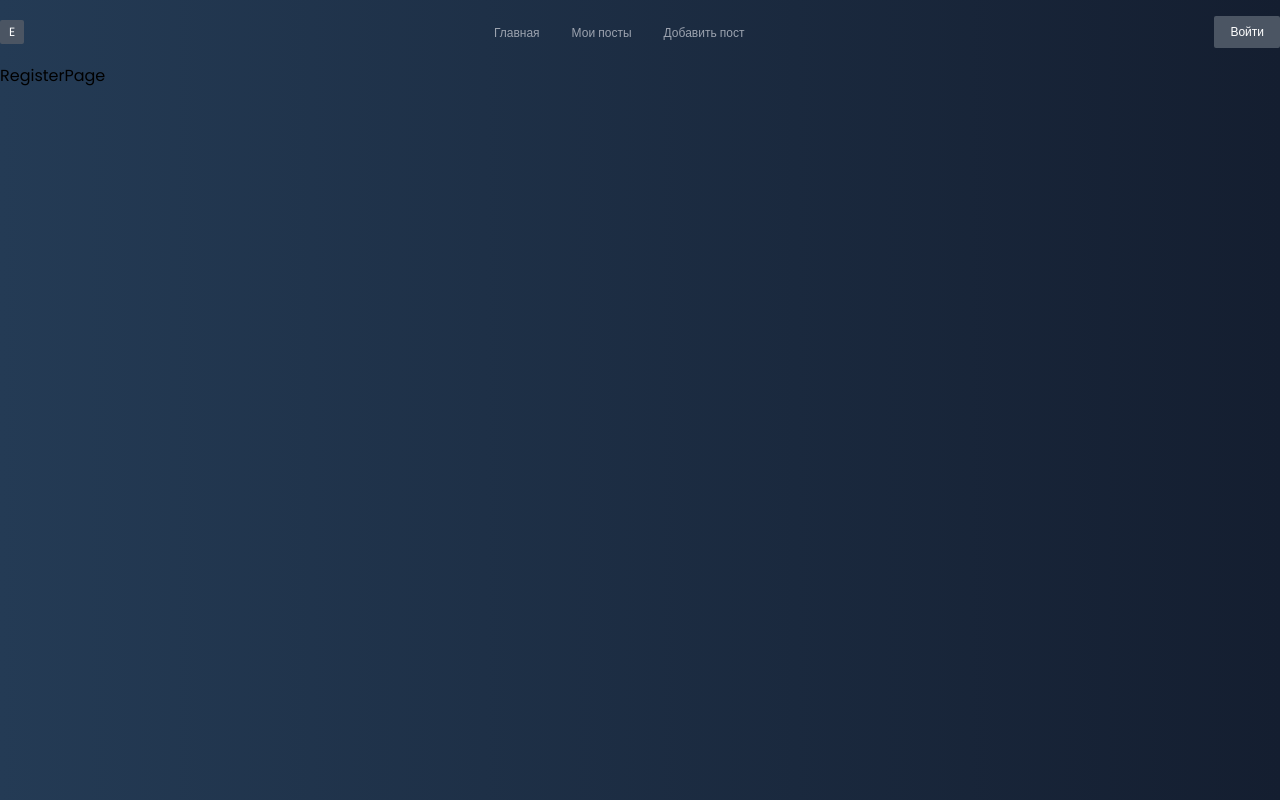
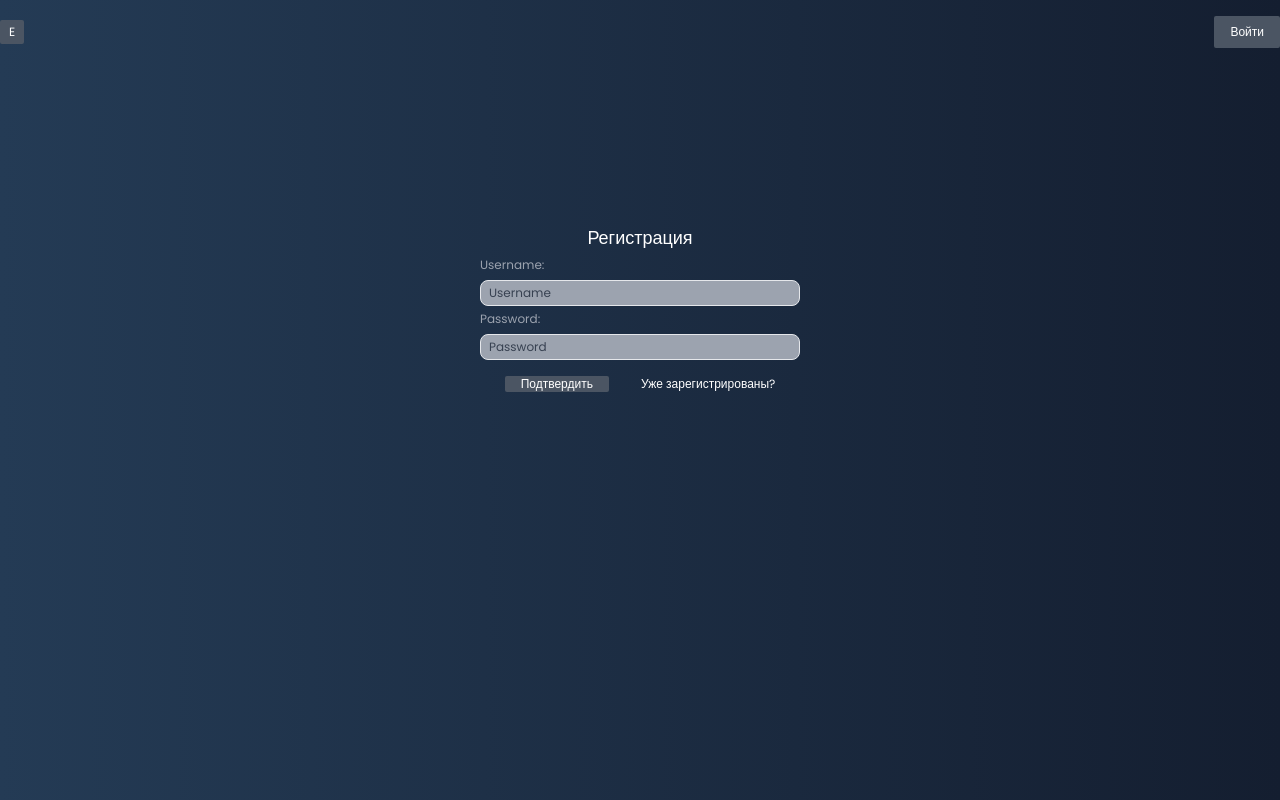
Before and after one commit to Andrsand/mern_blog, a React (Create React App) app in the folder client/: page /register in a window 1280 px wide. Built offline with nearby package versions, Linux system fonts and the light colour scheme.

Commit message:
feature: Authentication Simulation
* Creation of authorization and registration forms in LoginPage.jsx and RegisterPage.jsx

```diff
--- a/client/src/components/Navbar.jsx
+++ b/client/src/components/Navbar.jsx
@@ -2,6 +2,8 @@
 import { Link, NavLink } from 'react-router-dom'
 
 export const Navbar = () => {
+    const isAuth = false
+
     const activeStyles = {
         color: 'white',
     }
@@ -12,6 +14,8 @@
                 E
             </span>
 
+            {
+                isAuth && (
                     <ul className="flex gap-8">
                         <li>
                             <NavLink
@@ -50,9 +54,20 @@
                             </NavLink>
                         </li>
                     </ul>
+                )
+            }
+
+
+
+
 
             <div className='flex justify-center items-center bg-gray-600 text-xs text-white rounded-sm px-4 py-2'>
-                <button>Войти</button>
+                {isAuth ? (
+                    <button>Выйти</button>
+                ) : (
+                    <Link to={'/login'}>Войти</Link>
+                )}
+
             </div>
 
         </div>
--- a/client/src/pages/LoginPage.jsx
+++ b/client/src/pages/LoginPage.jsx
@@ -1,9 +1,49 @@
 import React from 'react'
+import { Link } from 'react-router-dom'
 
 export const LoginPage = () => {
     return (
-        <div>
-            LoginPage
-        </div>
+        <form
+            onSubmit={e => e.preventDefault()}
+            className='w-1/4 h-60 mx-auto mt-40'
+        >
+            <h1 className='text-lg text-white text-center'>Авторизация</h1>
+
+            <label className='text-xs text-gray-400'>
+                Username:
+                <input
+                    type={'text'}
+                    placeholder='Username'
+                    className='mt-1 text-black w-full rounded-lg bg-gray-400 border py-1 px-2 text-xs outline-none placeholder:text-gray-700'
+                />
+
+            </label>
+
+            <label className='text-xs text-gray-400'>
+                Password:
+                <input
+                    type={'password'}
+                    placeholder='Password'
+                    className='mt-1 text-black w-full rounded-lg bg-gray-400 border py-1 px-2 text-xs outline-none placeholder:text-gray-700'
+                />
+
+            </label>
+
+            <div className='flex gap-8 justify-center mt-4'>
+                <button
+                    type='submit'
+                    className='flex justify-center items-center text-xs text-white bg-gray-600 rounded-sm py-w px-4'
+                >
+                    Войти
+                </button>
+                <Link
+                    to='/register'
+                    className="flex justify-center items-center text-xs text-white"
+                >
+                    Нет аккаунта?
+                </Link>
+            </div>
+
+        </form>
     )
 }
--- a/client/src/pages/RegisterPage.jsx
+++ b/client/src/pages/RegisterPage.jsx
@@ -1,9 +1,49 @@
 import React from 'react'
+import { Link } from 'react-router-dom'
 
 export const RegisterPage = () => {
     return (
-        <div>
-            RegisterPage
-        </div>
+        <form
+            onSubmit={e => e.preventDefault()}
+            className='w-1/4 h-60 mx-auto mt-40'
+        >
+            <h1 className='text-lg text-white text-center'>Регистрация</h1>
+
+            <label className='text-xs text-gray-400'>
+                Username:
+                <input
+                    type={'text'}
+                    placeholder='Username'
+                    className='mt-1 text-black w-full rounded-lg bg-gray-400 border py-1 px-2 text-xs outline-none placeholder:text-gray-700'
+                />
+
+            </label>
+
+            <label className='text-xs text-gray-400'>
+                Password:
+                <input
+                    type={'password'}
+                    placeholder='Password'
+                    className='mt-1 text-black w-full rounded-lg bg-gray-400 border py-1 px-2 text-xs outline-none placeholder:text-gray-700'
+                />
+
+            </label>
+
+            <div className='flex gap-8 justify-center mt-4'>
+                <button
+                    type='submit'
+                    className='flex justify-center items-center text-xs text-white bg-gray-600 rounded-sm py-w px-4'
+                >
+                    Подтвердить
+                </button>
+                <Link
+                    to='/login'
+                    className="flex justify-center items-center text-xs text-white"
+                >
+                    Уже зарегистрированы?
+                </Link>
+            </div>
+
+        </form>
     )
 }
```
Lines whose indentation alone changed are shown as unchanged.
